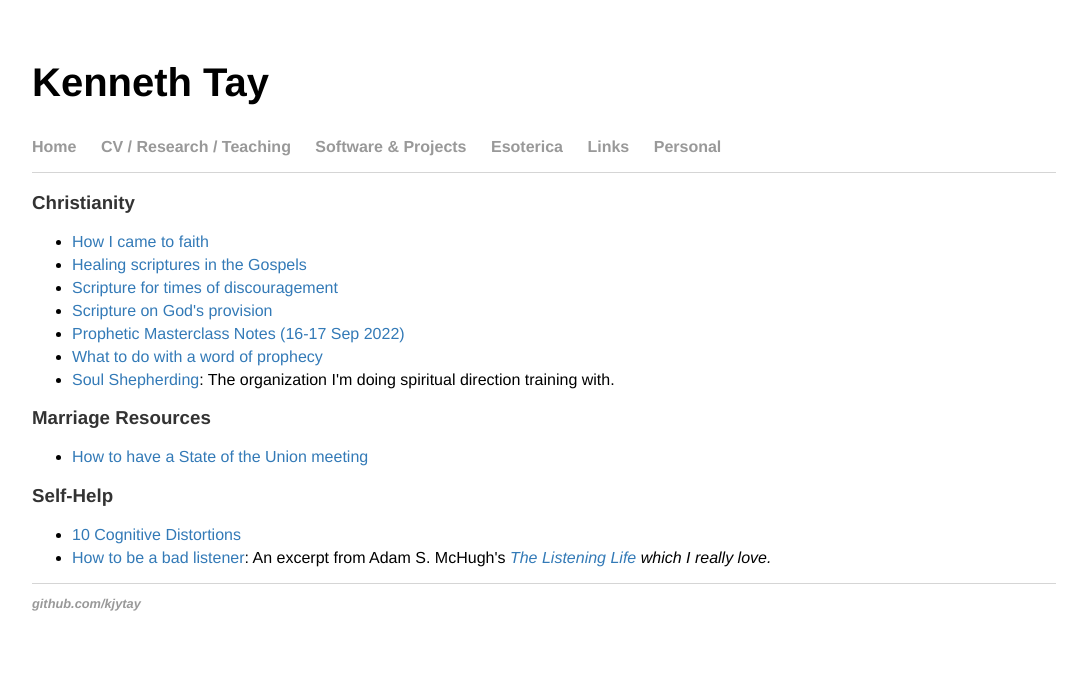
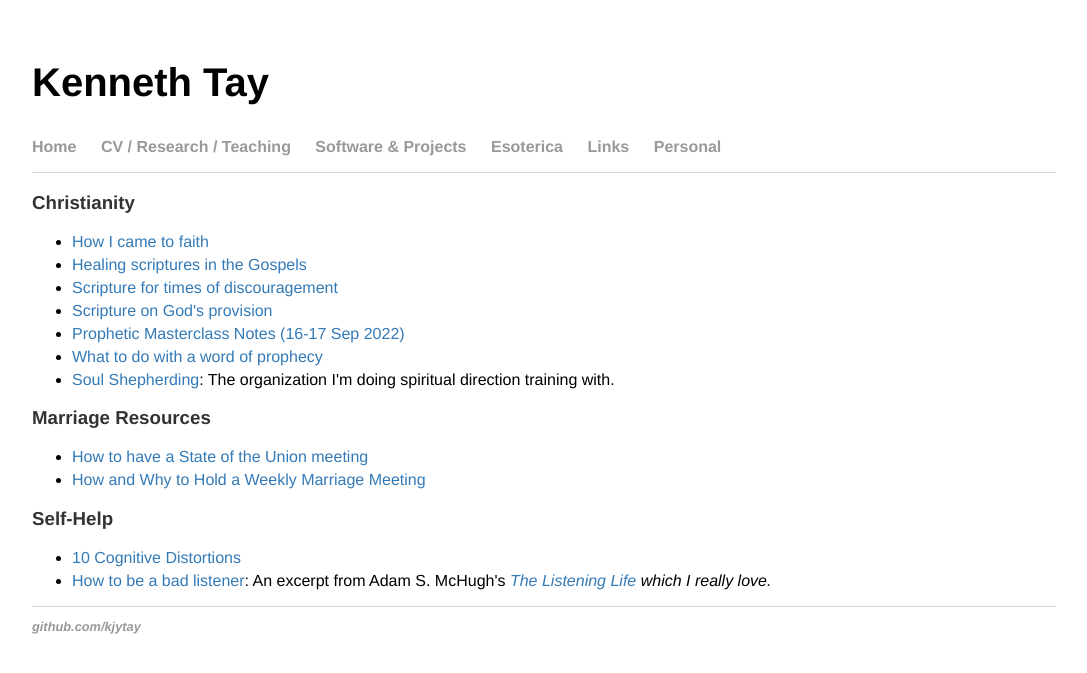
Before and after one commit to kjytay/kjytay.github.io, a Jekyll site: the page built from personal/index.html, in a window 1280 px wide. Shown: the top 673 px of the page, without its empty margins (96-1183 px from the left). Built offline with Jekyll 4.4.1, drawn with Linux system fonts in a browser that asks for light colours.

Commit message:
Add marriage meeting link.

```diff
--- a/personal/index.html
+++ b/personal/index.html
@@ -16,6 +16,7 @@ title: Kenneth Tay
 <h3>Marriage Resources</h3>
 <ul>
   <li><a href="https://www.gottman.com/blog/how-to-have-a-state-of-the-union-meeting/">How to have a State of the Union meeting</a></li>
+  <li><a href="https://www.artofmanliness.com/people/family/how-and-why-to-hold-a-weekly-marriage-meeting/">How and Why to Hold a Weekly Marriage Meeting</a></li>
 </ul>
 <h3>Self-Help</h3>
 <ul>
```
